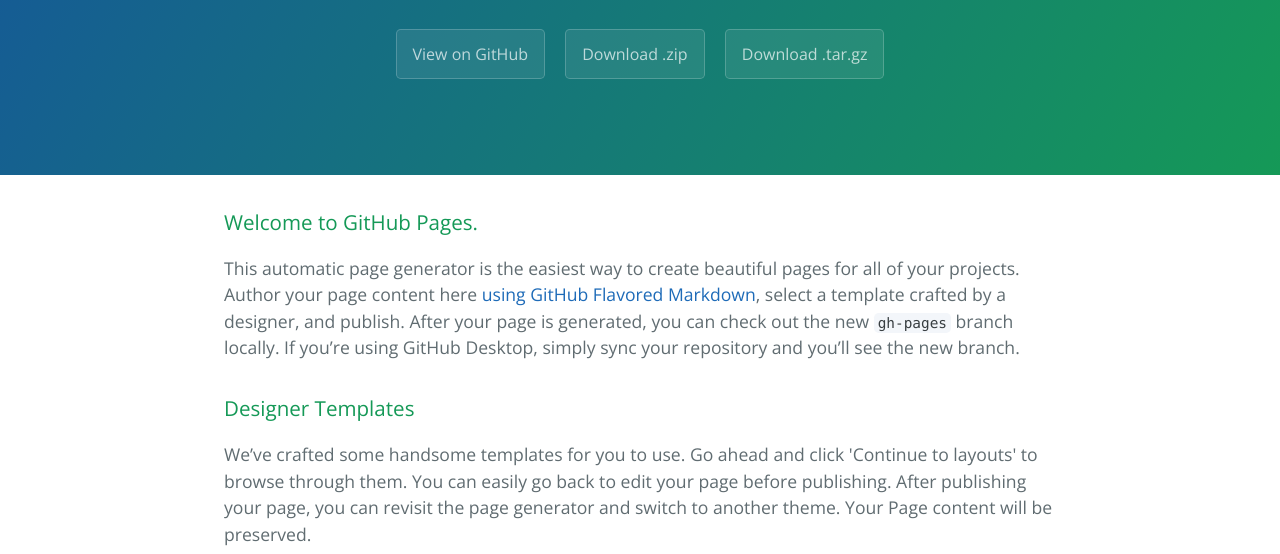
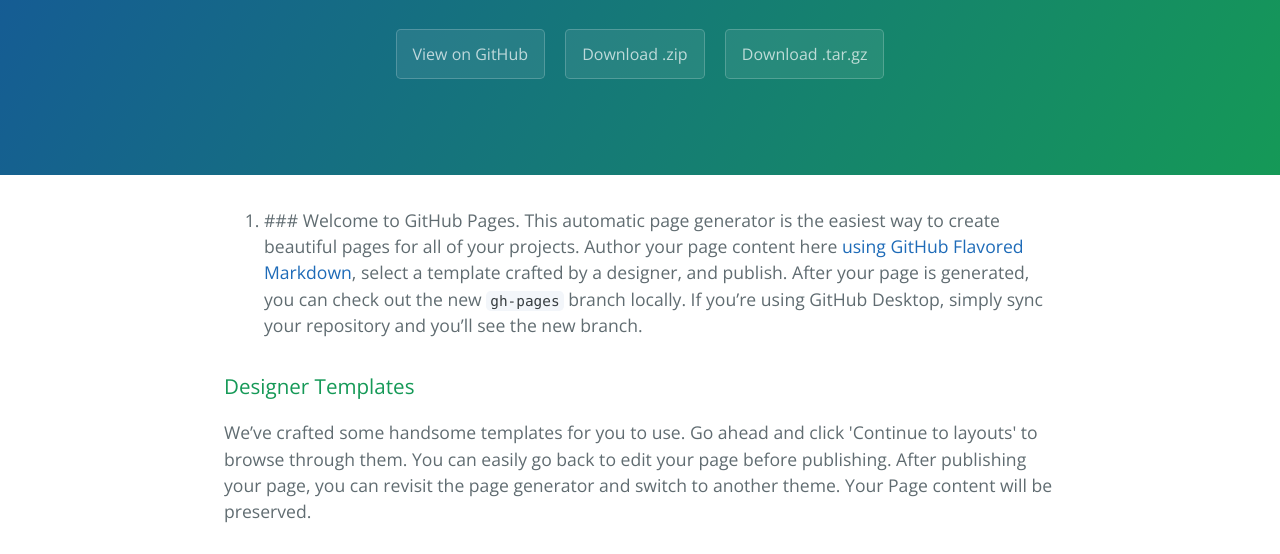
Before and after one commit to fb2012/fengbingWeb, a plain HTML site: page index.html in a window 1280 px wide. Shown: the part 208-762 px from the top of the page. Drawn offline with nearby package versions, Linux system fonts and the light colour scheme.

```diff
--- a/index.html
+++ b/index.html
@@ -19,10 +19,10 @@
     </section>
 
     <section class="main-content">
-      <h3>
-<a id="welcome-to-github-pages" class="anchor" href="#welcome-to-github-pages" aria-hidden="true"><span aria-hidden="true" class="octicon octicon-link"></span></a>Welcome to GitHub Pages.</h3>
-
-<p>This automatic page generator is the easiest way to create beautiful pages for all of your projects. Author your page content here <a href="https://guides.github.com/features/mastering-markdown/">using GitHub Flavored Markdown</a>, select a template crafted by a designer, and publish. After your page is generated, you can check out the new <code>gh-pages</code> branch locally. If you’re using GitHub Desktop, simply sync your repository and you’ll see the new branch.</p>
+      <ol>
+<li>### Welcome to GitHub Pages.
+This automatic page generator is the easiest way to create beautiful pages for all of your projects. Author your page content here <a href="https://guides.github.com/features/mastering-markdown/">using GitHub Flavored Markdown</a>, select a template crafted by a designer, and publish. After your page is generated, you can check out the new <code>gh-pages</code> branch locally. If you’re using GitHub Desktop, simply sync your repository and you’ll see the new branch.</li>
+</ol>
 
 <h3>
 <a id="designer-templates" class="anchor" href="#designer-templates" aria-hidden="true"><span aria-hidden="true" class="octicon octicon-link"></span></a>Designer Templates</h3>
```
Also changed, not shown: params.json (+1 -1 lines).
